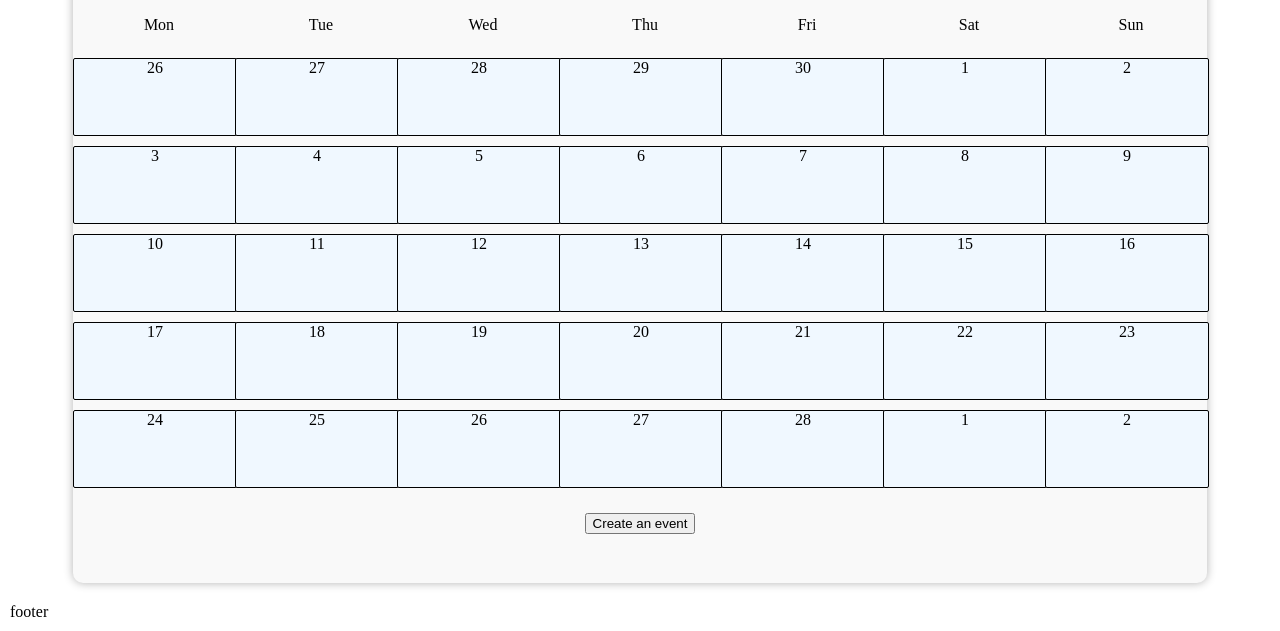
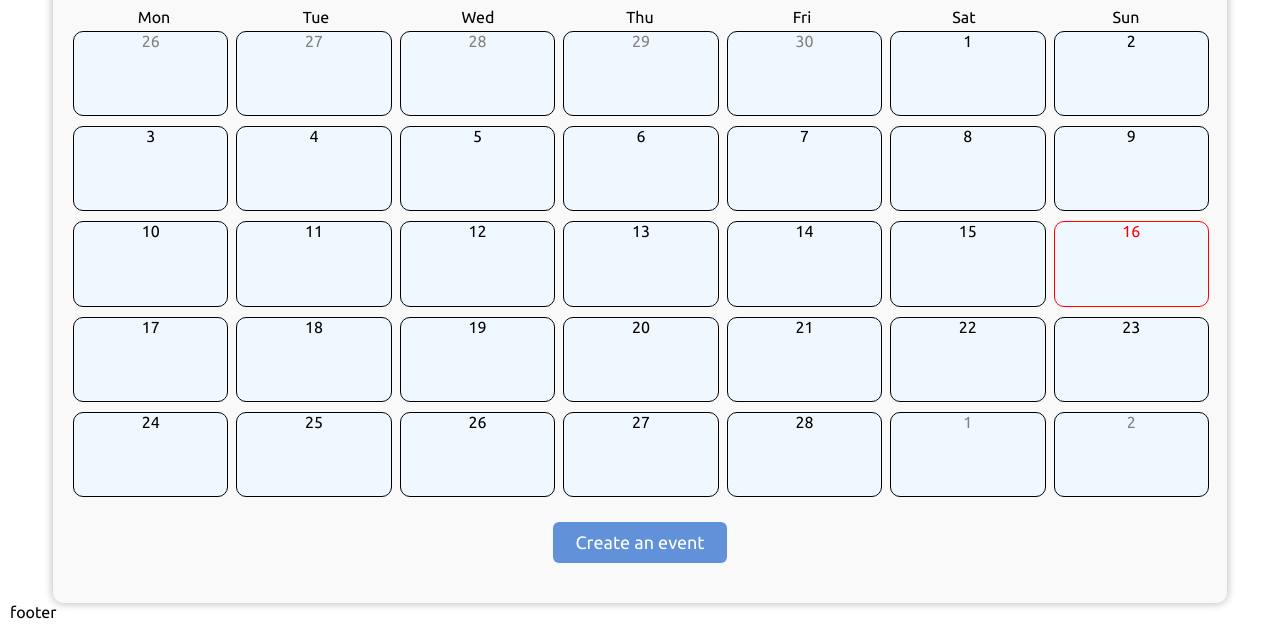
Before and after one commit to AlexeiThornber/MusicalLoanRequest, a plain HTML site: page index.html in a window 1280 px wide. Shown: the part 169-800 px from the top of the page. Drawn offline with Linux system fonts and the light colour scheme.

Commit message:
feat: Restyle the calendar

```diff
--- a/index.css
+++ b/index.css
@@ -1,3 +1,11 @@
+@import url('https://fonts.googleapis.com/css2?family=Ubuntu:ital,wght@0,300;0,400;0,500;0,700;1,300;1,400;1,500;1,700&display=swap');
+
+*{
+    font-family: "Ubuntu", serif;
+    font-weight: 400;
+    font-style: normal;
+}
+
 body{
     margin: 0;
     padding: 0;
@@ -21,7 +29,7 @@ nav ul{
 
 h2{
     text-align: center;
-    margin: 0;
+    margin: 0px 0px 20px 0px;
 }
 
 li{
@@ -35,9 +43,34 @@ section{
     height: 100%;
 }
 
+.navButton button, .createEvent button{
+    position: relative;
+    background-color: #6191d8;
+    padding: 10px 22px;
+    border-radius: 6px;
+    color: #fff;
+    border: none;
+    font-size: 18px;
+    font-weight: 400;
+    cursor: pointer;
+    transition: transform 0.2s ease;
+    box-shadow: 0 5px, 10px, rgba(0, 0 ,0, 0.1);
+}
+
+.navButton button{
+    background-color: #dbdbdb;
+    color: #707070;
+}
+
+.navButton button:active, .createEvent button:active{
+    transform: scale(0.90);
+}
+
+
 .calendar{
     width: 90%;
     height: 100%;
+    padding: 20px;
     display: flex;
     flex-direction: column;
     align-items: center;
@@ -58,25 +91,23 @@ section{
 }
 
 .button{
-    margin: 20px;
+    margin: 20px 0px 20px 0px;
     text-align: center;
 }
 
 .days{
     display: grid;
-    align-items: center;
-    text-align: center;
     grid-template-columns: repeat(7, 1fr);
 }
 
 .day{
     text-align: center;
-    padding: 5px;
 }
 
 .dates{
     display: grid;
     grid-template-columns: repeat(7, 1fr);
+    column-gap: 10px;
 }
 
 .date{
@@ -87,22 +118,21 @@ section{
     cursor: pointer;
     background-color: aliceblue;
     border: 1px solid black;
-    border-radius: 2px;
+    border-radius: 10px;
+}
+
+.date_active{
+    border: 1px solid red;
+}
+
+.date_active p{
+    color: red;
 }
 
 /* This customises every div inside the dates (the hours) */
 .date div{
     height: 100%;
 }
-
-/* .zero{
-    border-top: 1px solid black;
-    border-bottom: 1px solid black;
-}
-
-.twenty{
-    border-bottom: 1px solid black;
-} */
 
 .date p{
     text-align: center;
@@ -116,10 +146,10 @@ section{
     font-size: 30px;
 }
 
-.calendar_header, .days, .createEvent{
-    flex-grow: 1;
-}
-
 .dates{
     flex-grow: 10;
 }
+
+.date_inactive{
+    color: grey;
+}
--- a/index.html
+++ b/index.html
@@ -1,9 +1,10 @@
 <!DOCTYPE html>
 <html lang = "en">
     <head>
-        <title>Loan request Musical</title>
+        <meta charset="UTF-8">
+        <title>Loan request Musical - Home</title>
         <link rel="stylesheet" href="index.css">
-        <script src="main.js" defer></script>
+        <script src="drawCalendar.js" defer></script>
     </head>
 
     <body>
@@ -37,9 +38,10 @@
                     <div class = "day">Sat</div>
                     <div class = "day">Sun</div>
                 </div>
-                <div class="dates" id="dates"></div>
+                <div class="dates" id="dates">
+                </div>
                 <div class = "button createEvent">
-                    <button>Create an event</button>
+                    <button onclick="switchPage()">Create an event</button>
                 </div>
             </div>
         </section>
--- a/main.js
+++ /dev/null
@@ -1,61 +0,0 @@
-const monthYearElem = document.getElementById('monthYear');
-const datesElem = document.getElementById('dates');
-const prevButton = document.getElementById('prevButton');
-const nextButton = document.getElementById('nextButton');
-
-const dateContent = `<div class = "zero"></div>
-        <div class = "four"></div>
-        <div class = "eight"></div>
-        <div class = "twelve"></div>
-        <div class = "sixteen"></div>
-        <div class = "twenty"></div>`
-
-let currentDate = new Date(); //this behaves like a global variable
-
-const updateCalendar = () => {
-    const currentYear = currentDate.getFullYear();
-    const currentMonth = currentDate.getMonth();
-
-    const firstDay = new Date(currentYear, currentMonth, 0);
-    const lastDay = new Date(currentYear, currentMonth + 1, 0);
-    const totalDays = lastDay.getDate();
-    const firstDayIndex = firstDay.getDay();
-    const lastDayIndex = lastDay.getDay();
-
-    const monthYearString = currentDate.toLocaleString('default', { month: 'long', year: 'numeric'});
-    monthYearElem.textContent = monthYearString;
-
-    let datesHTML = '';
-
-    console.log(firstDayIndex);
-
-    for (let i = firstDayIndex; i > 0; i--) {
-        const prevDate = new Date(currentYear, currentMonth, 0 - i);
-        datesHTML += `<div class = "date date_inactive"><p>${prevDate.getDate()}</p>${dateContent}</div>`;
-    }
-
-    for (let i = 1; i <= totalDays; i++){
-        const date = new Date(currentYear, currentMonth, i);
-        const activeClass = date.toDateString() === new Date().toDateString() ? 'active' : '';
-        datesHTML += `<div class = "date date_${activeClass}"><p>${i}</p>${dateContent}</div>`
-    }
-
-    for(let i = 1; i <= 7 - lastDayIndex; i++){
-        const nextDate = new Date(currentYear, currentMonth + 1, i);
-        datesHTML += `<div class = "date date_inactive"><p>${nextDate.getDate()}</p>${dateContent}</div>`;
-    }
-
-    datesElem.innerHTML = datesHTML;
-}
-
-prevButton.addEventListener('click', () => {
-    currentDate = new Date(currentDate.setMonth(currentDate.getMonth() - 1));
-    updateCalendar();
-});
-
-nextButton.addEventListener('click', () => {
-    currentDate = new Date(currentDate.setMonth(currentDate.getMonth() + 1));
-    updateCalendar();
-});
-
-updateCalendar();
```
Also changed, not shown: createEvent.js (deleted, +0 -23 lines).
